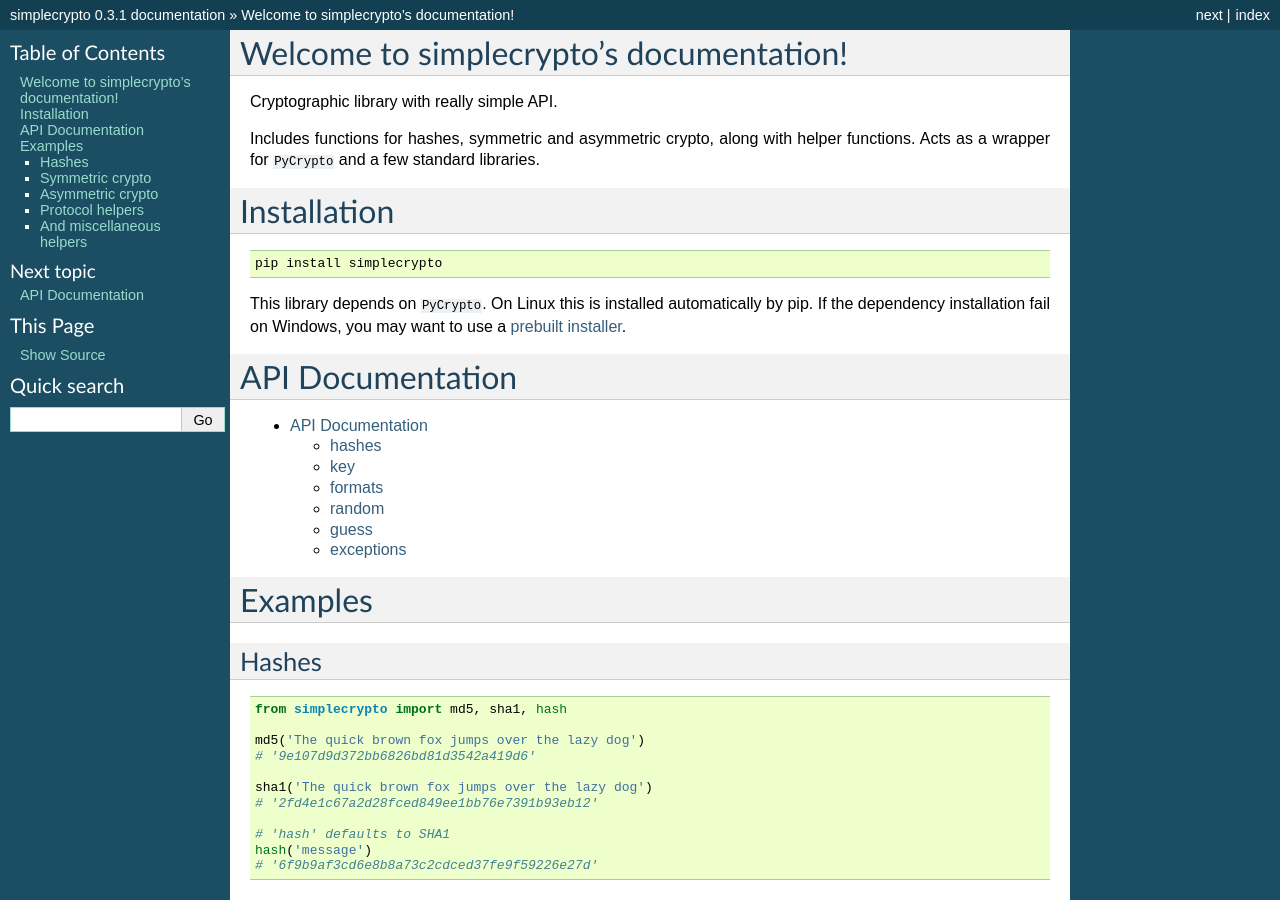
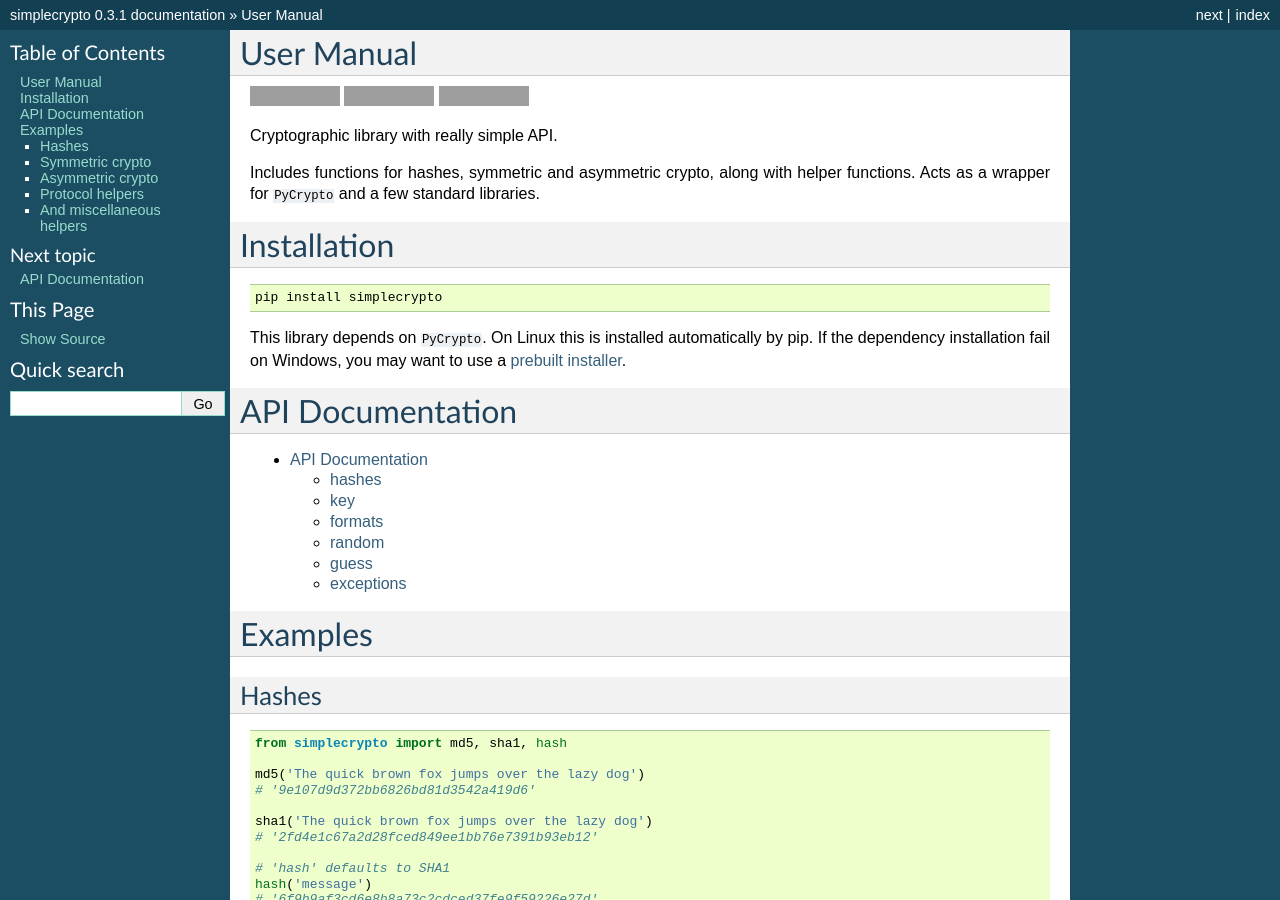
Before and after one commit to boppreh/simplecrypto, a Sphinx documentation site: the page built from docs/index.rst, in a window 1280 px wide and 900 px high. Built offline with Sphinx 7.4.7, drawn with Linux system fonts in a browser that asks for light colours; some of the changed text lies outside the part shown; grey boxes are pictures that could not be loaded.

Commit message:
Add exceptions and badges to docs

```diff
--- a/docs/api.rst
+++ b/docs/api.rst
@@ -44,5 +44,4 @@ guess
 exceptions
 =========================
 
-.. automodule:: simplecrypto.exceptions
-   :members:
+.. autoexception:: simplecrypto.exceptions.EncryptionError
--- a/docs/index.rst
+++ b/docs/index.rst
@@ -3,8 +3,17 @@
    You can adapt this file completely to your liking, but it should at least
    contain the root `toctree` directive.
 
-Welcome to simplecrypto's documentation!
-========================================
+User Manual
+===========
+
+.. image:: https://travis-ci.org/boppreh/simplecrypto.png?branch=master
+    :target: https://travis-ci.org/boppreh/simplecrypto
+
+.. image:: https://coveralls.io/repos/boppreh/simplecrypto/badge.png
+    :target: https://coveralls.io/r/boppreh/simplecrypto
+
+.. image:: https://badge.fury.io/py/simplecrypto.png
+    :target: https://pypi.python.org/pypi/simplecrypto/
 
 Cryptographic library with really simple API.
 
```
